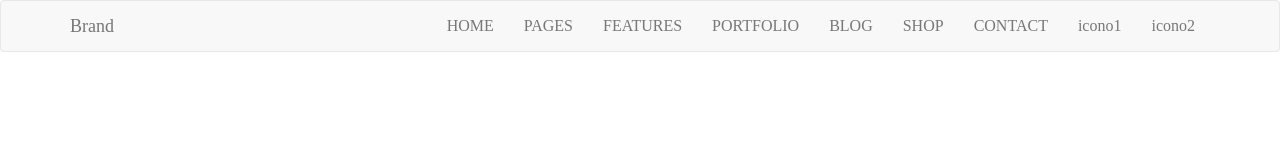
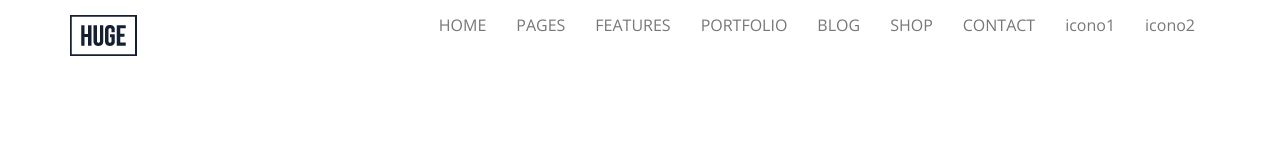
Before and after one commit to lfallardi/workshopfinal, a plain HTML site: page index.html in a window 1280 px wide. Drawn offline with nearby package versions, Linux system fonts and the light colour scheme; files that its build step writes are made by us from their sources.

Commit message:
workshopFinal

```diff
--- a/index.html
+++ b/index.html
@@ -15,7 +15,9 @@
 	<!-- Latest compiled and minified JavaScript -->
 	<script src="https://maxcdn.bootstrapcdn.com/bootstrap/3.3.6/js/bootstrap.min.js" integrity="sha384-0mSbJDEHialfmuBBQP6A4Qrprq5OVfW37PRR3j5ELqxss1yVqOtnepnHVP9aJ7xS" crossorigin="anonymous"></script>
 
-	<link rel="stylesheet" type="text/css" href="css/styles.css">
+	<link href='https://fonts.googleapis.com/css?family=Open+Sans:400,700,300' rel='stylesheet' type='text/css'>
+
+	<link rel="stylesheet" type="text/css" href="css/style.css">
 
 </head>
 <body>
@@ -30,7 +32,9 @@
 		        <span class="icon-bar"></span>
 	    	    <span class="icon-bar"></span>
       		</button>
-      		<a class="navbar-brand" href="#">Brand</a>
+      		<a class="navbar-brand" href="#">
+      			<img src="imgs/logo.png">
+      		</a>
     	</div>
 
     <!-- Collect the nav links, forms, and other content for toggling -->
@@ -51,5 +55,6 @@
 	</nav>
 
 
+
 </body>
 </html>
--- a/sass/_header.scss
+++ b/sass/_header.scss
@@ -0,0 +1,9 @@
+.navbar-default{
+	background-color: transparent;
+	border: none;
+	font-family: $fuente-principal;
+}
+
+.navbar{
+	background-color: transparent;
+}
--- a/sass/_variables.scss
+++ b/sass/_variables.scss
@@ -0,0 +1,2 @@
+$color-header: #F6F5F0;
+$fuente-principal: 'Open Sans', sans-serif;
```
Also changed, not shown: css/style.css, sass/style.scss (line endings or trailing spaces), 1 other file.
